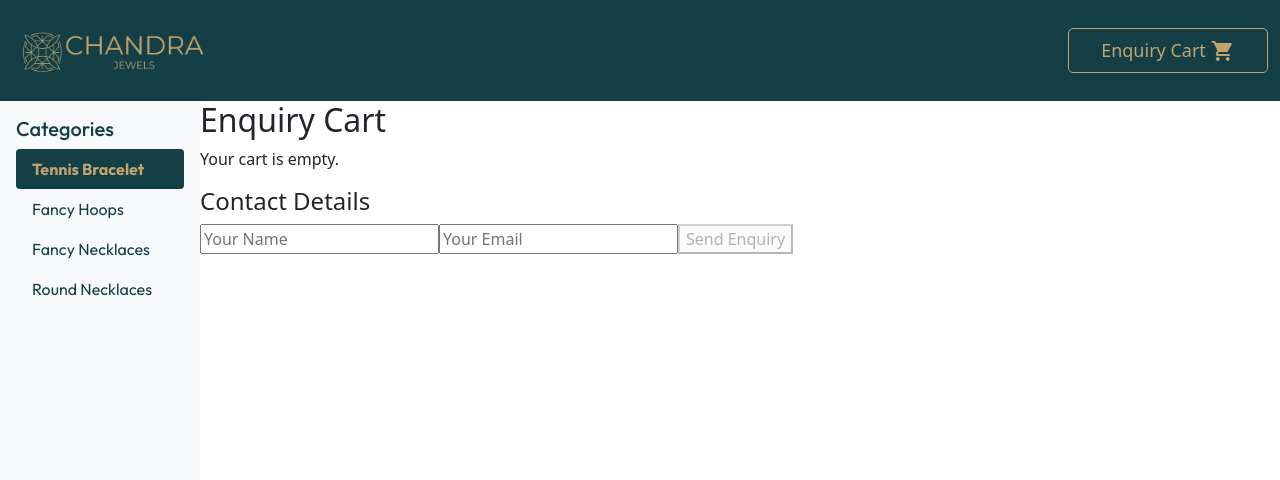
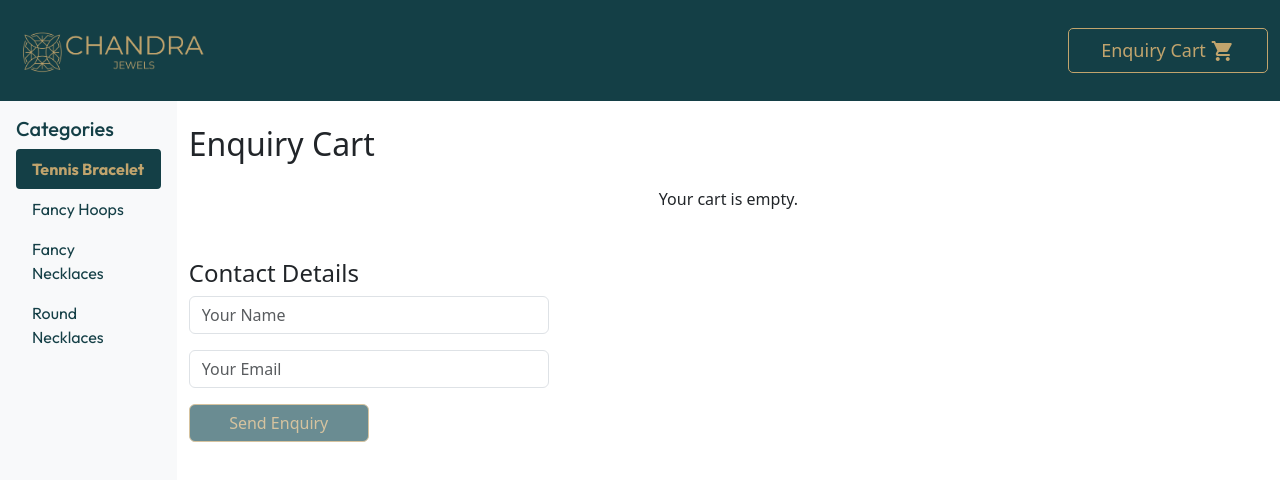
Before and after one commit to hrishitj/chandra-catalogue, an Angular app: page /cart in a window 1280 px wide. Shown: the top 480 px of the page. Built offline with nearby package versions, Linux system fonts and the light colour scheme.

Commit message:
added cart related things

```diff
--- a/src/app/app.component.html
+++ b/src/app/app.component.html
@@ -1 +1 @@
-<router-outlet></router-outlet>
+<app-layout></app-layout>
--- a/src/app/app.component.ts
+++ b/src/app/app.component.ts
@@ -1,9 +1,10 @@
 import { Component } from '@angular/core';
 import { RouterOutlet } from '@angular/router';
+import { LayoutComponent } from "./components/layout/layout.component";
 
 @Component({
   selector: 'app-root',
-  imports: [RouterOutlet],
+  imports: [LayoutComponent],
   templateUrl: './app.component.html',
   styleUrl: './app.component.scss'
 })
--- a/src/app/components/cart/cart.component.html
+++ b/src/app/components/cart/cart.component.html
@@ -1,46 +1,63 @@
-<div class="enquiry-container">
-  <h2 class="enquiry-heading">Enquiry Cart</h2>
+<div class="container-fluid mt-4" >
+  <h2 class="mb-4">Enquiry Cart</h2>
 
-  <div *ngIf="cartItems.length === 0" class="enquiry-empty">
+  <!-- Empty State -->
+  <div *ngIf="cartItems.length === 0" class="text-center">
     <p>Your cart is empty.</p>
   </div>
 
-  <div *ngFor="let item of cartItems; let i = index" class="cart-item">
-    <div class="cart-item__content">
-      <div class="cart-item-image">
-        <!-- <img [src]="item.image" alt="{{ item.code }}" /> -->
+  <!-- Cart Items -->
+  <div *ngFor="let item of cartItems; let i = index" class="card mb-3 position-relative">
+    <!-- Remove X -->
+    <button (click)="removeFromCart(i)" type="button"
+            class="btn-close position-absolute top-0 end-0 m-2"
+            aria-label="Remove"></button>
+
+    <div class="row g-0 align-items-center w-100"> <!-- Added w-100 here -->
+      <!-- Image -->
+      <div class="col-md-3 text-center p-2">
+        <img [src]="item.image" alt="{{ item.code }}" class="img-fluid" style="max-height: 500px;" />
       </div>
 
-      <div class="cart-item__details">
-        <h5 class="cart-item__code">{{ item.code }}</h5>
-        <p class="cart-item__description"><strong>{{ item.weight }}</strong></p>
-        <p class="cart-item__metals">Metals: {{ item.combinations.join(', ') }}</p>
-        <p class="cart-item__karats">Karats: {{ item.combinations.join(', ') }}</p>
-
-        <div *ngIf="item.combinations?.length" class="cart-item__combinations">
-          <strong>Selected:</strong>
-          <ul>
-            <li *ngFor="let combo of item.combinations">
-              {{ combo.metal }} {{ combo.karat }} - Qty: {{ combo.quantity }} - Price: ${{ combo.price }} - Total: ${{ combo.price*combo.quantity }}
-            </li>
-          </ul>
+      <!-- Code + Weight -->
+      <div class="col-md-3">
+        <div class="card-body py-2">
+          <h5 class="card-title mb-1">{{ item.code }}</h5>
+          <p class="mb-0"><strong>{{ item.weight }}</strong></p>
         </div>
       </div>
 
-      <div class="cart-item__actions">
-        <p class="cart-item__total">Total: ${{ getItemTotal(item) }}</p>
-        <button (click)="removeFromCart(i)" class="cart-item__remove-button">
-          🗑 Remove
-        </button>
+      <!-- Selected Items -->
+      <div class="col-md-4">
+        <div class="card-body py-4">
+          <div *ngIf="item.combinations?.length">
+            <strong>Selected Combinations:</strong>
+            <ul class="list-unstyled mb-2">
+              <li *ngFor="let combo of item.combinations">
+                {{ combo.metal }} {{ combo.karat }} - Qty: {{ combo.quantity }} - ${{ combo.price }} = ${{ combo.price * combo.quantity }}
+              </li>
+            </ul>
+          </div>
+        </div>
+      </div>
+
+      <!-- Total -->
+      <div class="col-md-2 text-end py-4 pe-4">
+        <p class="fw-bold mb-0">Total: ${{ getItemTotal(item) }}</p>
       </div>
     </div>
   </div>
 
-  <div class="enquiry-form">
+  <!-- Contact Form -->
+  <div class="mt-4 py-4">
     <h4>Contact Details</h4>
-    <input type="text" placeholder="Your Name" [(ngModel)]="name" class="enquiry-form__input" />
-    <input type="email" placeholder="Your Email" [(ngModel)]="email" class="enquiry-form__input" />
-    <button [disabled]="!name || !email" (click)="sendEnquiry()" class="enquiry-form__submit">
+    <div class="mb-3 col-md-4">
+      <input type="text" class="form-control" placeholder="Your Name" [(ngModel)]="name" />
+    </div>
+    <div class="mb-3 col-md-4">
+      <input type="email" class="form-control" placeholder="Your Email" [(ngModel)]="email" />
+    </div>
+    <button title="Fill in your name and email to send the enquiry" [disabled]="!name || !email" (click)="sendEnquiry()" class="add-to-cart col-md-2 btn">
       Send Enquiry
     </button>
   </div>
--- a/src/app/components/cart/cart.component.scss
+++ /dev/null
@@ -1,106 +0,0 @@
-.cart-item-container {
-  display: flex;
-  align-items: flex-start;
-  gap: 20px;
-  border-bottom: 1px solid #ccc;
-  padding: 15px 0;
-}
-
-.cart-item-image img {
-  width: 100px;
-  height: auto;
-  object-fit: cover;
-  border-radius: 6px;
-}
-
-.cart-item-details {
-  flex: 1;
-  display: flex;
-  flex-direction: column;
-  gap: 8px;
-}
-
-.cart-item-title {
-  font-weight: bold;
-  font-size: 16px;
-}
-
-.cart-item-combinations {
-  display: flex;
-  flex-direction: column;
-  gap: 4px;
-  font-size: 14px;
-  color: #444;
-}
-
-.combo-total {
-  font-weight: normal;
-  color: #888;
-  font-size: 13px;
-}
-
-.cart-item-actions {
-  min-width: 120px;
-  text-align: right;
-  display: flex;
-  flex-direction: column;
-  align-items: flex-end;
-  gap: 8px;
-}
-
-.cart-item-total {
-  font-weight: bold;
-  font-size: 16px;
-  color: #333;
-}
-
-.cart-item-remove {
-  background: none;
-  border: none;
-  color: #c00;
-  cursor: pointer;
-  font-size: 14px;
-}
-
-.enquiry-form {
-  margin-top: 30px;
-  display: flex;
-  flex-direction: column;
-  gap: 12px;
-  max-width: 300px;
-}
-
-.enquiry-form__input {
-  padding: 8px;
-  font-size: 14px;
-  border: 1px solid #ccc;
-  border-radius: 4px;
-}
-
-.enquiry-form__submit {
-  background-color: #007bff;
-  color: white;
-  padding: 10px;
-  font-size: 14px;
-  border: none;
-  border-radius: 4px;
-  cursor: pointer;
-}
-
-.enquiry-form__submit:disabled {
-  background-color: #ccc;
-  cursor: not-allowed;
-}
-
-.cart-item-image {
-  width: 100px;
-  height: 100px;
-  flex-shrink: 0;
-}
-
-.cart-item-image img {
-  width: 100%;
-  height: 100%;
-  object-fit: cover; /* Ensures it crops nicely and doesn't overflow */
-  border-radius: 6px;
-}
--- a/src/app/components/cart/cart.component.ts
+++ b/src/app/components/cart/cart.component.ts
@@ -20,31 +20,43 @@ export class CartComponent implements OnInit {
   }
 
   sendEnquiry() {
-    const subject = encodeURIComponent('Product Enquiry from ' + this.name);
+    const formUrl = 'https://docs.google.com/forms/d/e/YOUR_FORM_ID/formResponse'; //TODO change URL
 
-    let body = `Name: ${this.name}\nEmail: ${this.email}\n\nProducts:\n`;
-
-    this.cartItems.forEach((item, index) => {
-      body += `\n#${index + 1} - ${item.code}\n`;
-      body += `Wt: ${item.weight}\n`;
+    const products = this.cartItems.map((item, index) => {
+      let itemInfo = `#${index + 1} - ${item.code}\nWt: ${item.weight}\n`;
 
       item.combinations.forEach((combo: any, i: number) => {
-        body += `  Combo ${i + 1}: ${combo.metal}-${combo.karat}, Qty: ${combo.quantity}, Price: $${combo.price}\n`;
+        itemInfo += `  Combo ${i + 1}: ${combo.metal}-${combo.karat}, Qty: ${combo.quantity}, Price: $${combo.price}\n`;
       });
 
-      body += '\n';
+      return itemInfo;
+    }).join('\n');
+
+    const formData = new FormData();
+    //TODO replace with actual entry IDs
+    formData.append('entry.1234567890', this.name);      // replace with actual ID for "Name"
+    formData.append('entry.0987654321', this.email);     // replace with actual ID for "Email"
+    formData.append('entry.1122334455', products);       // replace with actual ID for "Products"
+
+    fetch(formUrl, {
+      method: 'POST',
+      mode: 'no-cors',
+      body: formData
+    }).then(() => {
+      alert('Enquiry submitted!');
+      this.cartService.clearCart();
+    }).catch((err) => {
+      alert('Failed to send enquiry.');
+      console.error(err);
     });
+  }
 
-    const mailtoLink = `mailto:hrishitjhaveri.work@gmail.com?cc=${this.email}&subject=${subject}&body=${encodeURIComponent(body)}`;
-    window.location.href = mailtoLink;
-
-    // Optionally clear cart
-    this.cartService.clearCart();
-  }
 
   getItemTotal(item: any): number {
     if (item.combinations?.length) {
-      return item.combinations.reduce((sum: number, c: any) => sum + (c.total || 0), 0);
+      return item.combinations.reduce((sum: number, c: any) => {
+        return sum + (c.quantity * c.price);
+      }, 0);
     }
     return 0;
   }
--- a/src/app/components/product-list/product-list.component.ts
+++ b/src/app/components/product-list/product-list.component.ts
@@ -276,7 +276,7 @@ export class ProductListComponent implements OnInit, OnChanges {
   }
 
   syncQuantitiesFromCart() {
-    const cartItems = this.cartService.getCartItems?.() || [];
+    const cartItems = this.cartService.getCartItems() || [];
 
     for (const product of this.products) {
       // Reset existing quantities
--- a/src/app/services/cart.service.ts
+++ b/src/app/services/cart.service.ts
@@ -20,8 +20,6 @@ export interface CartItem {
 
 export class CartService {
   private cartItems: CartItem[] = [];
-
-
 
   constructor() {}
 
--- a/src/styles.scss
+++ b/src/styles.scss
@@ -9,5 +9,13 @@ button.add-to-cart.btn:hover {
     color: #1b4f58 !important;
     border-color: #c1a46d !important;
 }
-html, body { height: 100%; }
+
+app-cart {
+    width: 100%;
+}
+
+html, body {
+    height: 100%;
+    width: 100%;
+}
 body { margin: 0; font-family: Roboto, "Helvetica Neue", sans-serif; }
```
Also changed, not shown: src/app/app.routes.ts (+4 -11 lines).
